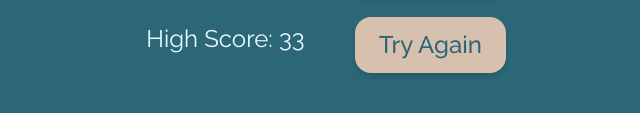
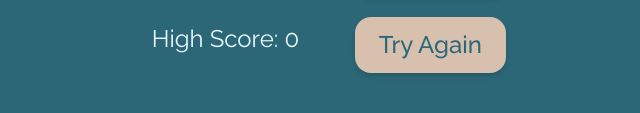
Before and after one commit to Web-Dev-Taz/numbergame-appjs-notailwind, a website: page index.html in a window 1280 px wide. Shown: the part 611-724 px from the top of the page, 319-959 px from the left. Drawn offline with Linux system fonts and the light colour scheme.

Commit message:
started highschool functionality

```diff
--- a/app.js
+++ b/app.js
@@ -32,6 +32,10 @@ let secretNumber = Math.trunc(Math.random() * 20) + 1;
 // we also need to define our current score so we can manipulate it
 // so we define it like this:
 let score = 0;
+
+// coming back to this after impementing the try again button reset...
+// now we need to define the highscore
+let highScore = 0;
 
 // then we connect it to the div with the class of number to display it during development
 // however, we don't want this visible until the user guesses the number
--- a/index.html
+++ b/index.html
@@ -54,7 +54,7 @@
         <div class="space-y-8">
           <p class="label-score">Current Score: <span class="score">0</span></p>
           <p class="label-highscore">
-            High Score: <span class="highscore">33</span>
+            High Score: <span class="highscore">0</span>
           </p>
         </div>
 
```
